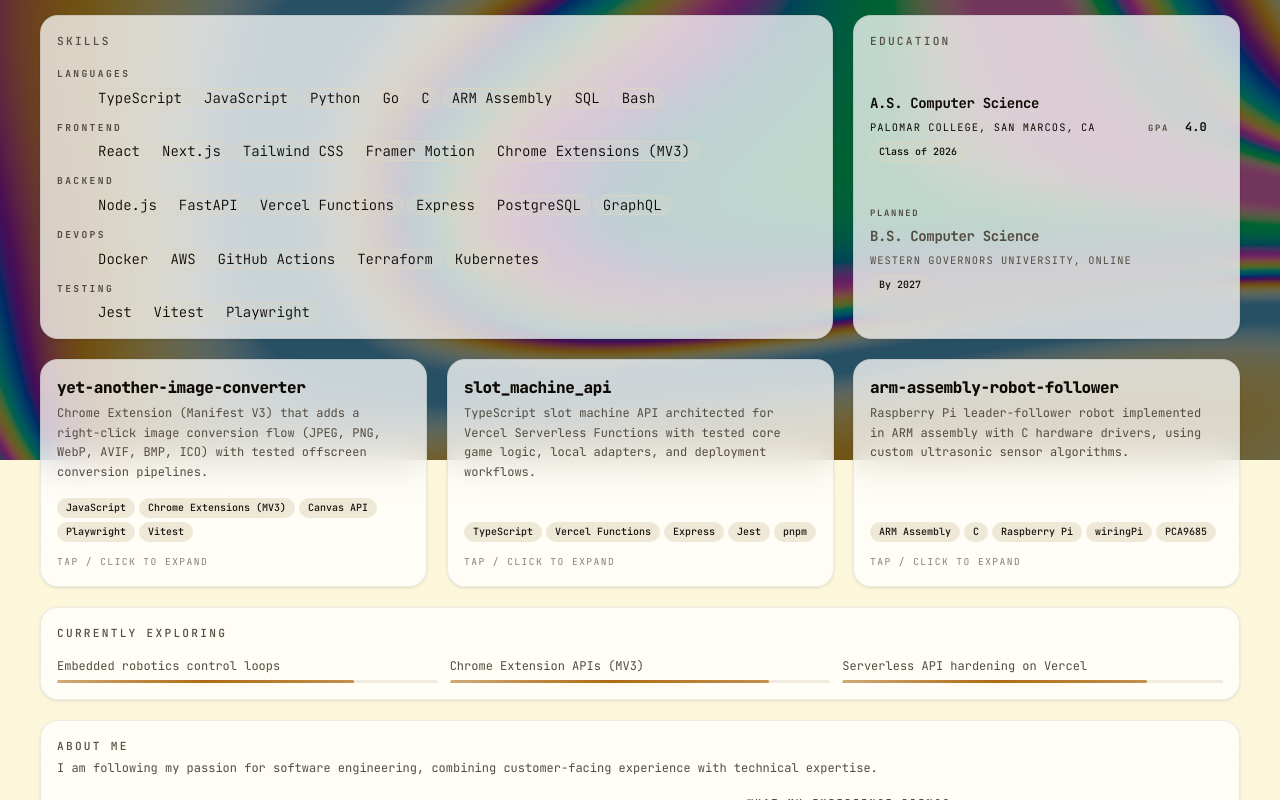
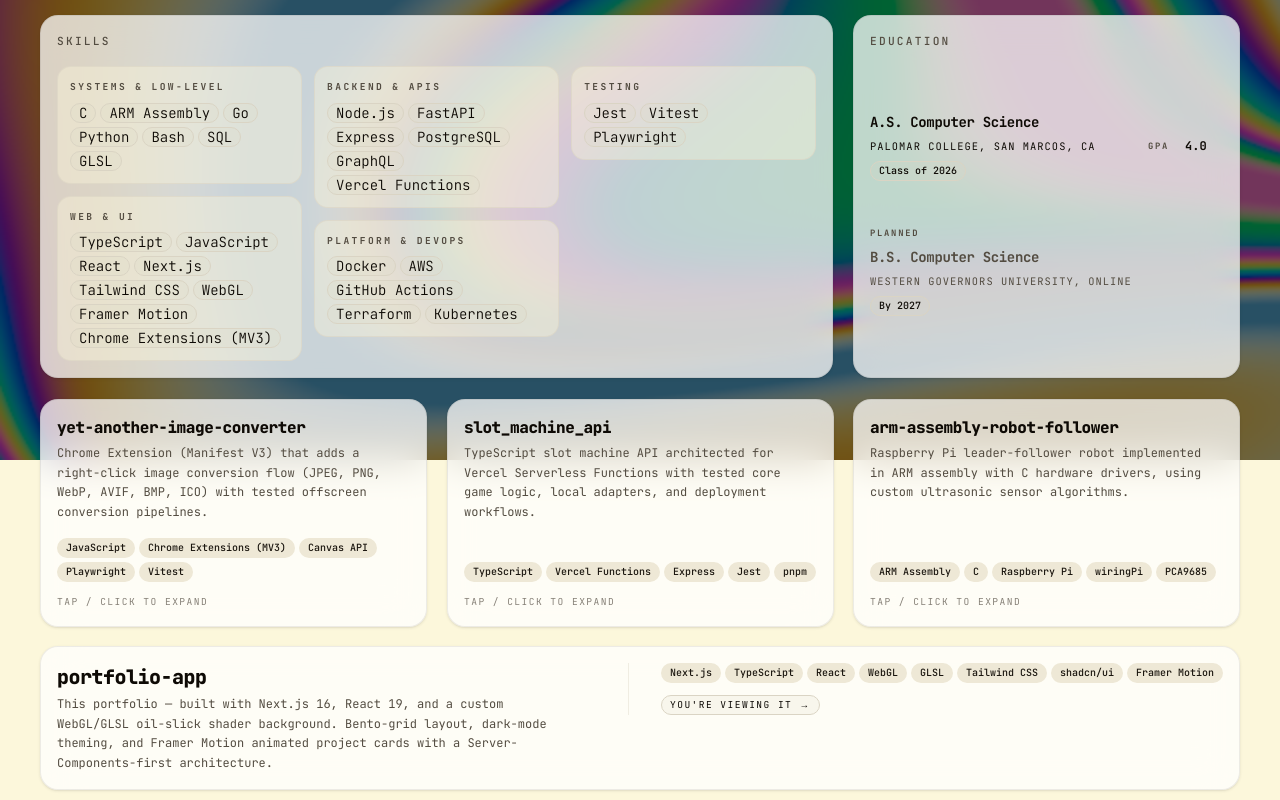
Before and after one commit to mercerius/portfolio-app, a Next.js app: page / in a window 1280 px wide. Shown: the part 340-1140 px from the top of the page. Built offline with nearby package versions, Linux system fonts and the light colour scheme.

Commit message:
fix: update skills categorization and add site project details

```diff
--- a/app/page.tsx
+++ b/app/page.tsx
@@ -162,13 +162,16 @@
                     Skills
                   </CardTitle>
                 </CardHeader>
-                <CardContent className="flex flex-col gap-3">
+                <CardContent className="columns-1 sm:columns-2 lg:columns-3 gap-3">
                   {Object.entries(skills).map(([category, items]) => (
-                    <div key={category} className="flex flex-col gap-1.5">
+                    <div
+                      key={category}
+                      className="break-inside-avoid mb-3 flex flex-col gap-2 rounded-xl border border-border/60 bg-background/40 p-3"
+                    >
                       <span className="text-[0.6rem] font-bold uppercase tracking-[0.25em] text-muted-foreground">
                         {category}
                       </span>
-                      <div className="flex flex-wrap gap-1 pl-8">
+                      <div className="flex flex-wrap gap-1">
                         {items.map((skill) => (
                           <Badge
                             key={skill}
@@ -193,7 +196,7 @@
                     Education
                   </CardTitle>
                 </CardHeader>
-                <CardContent className="flex flex-1 flex-col justify-evenly gap-4">
+                <CardContent className="flex flex-1 flex-col justify-evenly gap-0">
                   <div className="flex-row flex items-center justify-between gap-4">
                     <div className="flex flex-col gap-1.5">
                       <p className="text-sm font-bold tracking-tight text-foreground">
--- a/components/projects-grid.tsx
+++ b/components/projects-grid.tsx
@@ -33,6 +33,7 @@
 
   function hasLiveDemo(live: string, href: string): boolean {
     if (!live.trim()) return false;
+    if (live === "/") return false;
     if (live === href) return false;
     return !live.includes("github.com");
   }
@@ -61,17 +62,14 @@
 
   return (
     <>
-      {projects.map((project, i) => (
+      {projects.map((project, i) => {
+        const isLast = i === projects.length - 1;
+        return (
         <BentoCard
           key={project.name}
-          className="col-span-12 md:col-span-4"
+          className={isLast ? "col-span-12" : "col-span-12 md:col-span-4"}
           index={startIndex + i}
         >
-          {/*
-           * The layoutId element must wrap the visible card surface so framer-motion
-           * can animate it from the grid position to the expanded overlay position.
-           * Fading out when selected prevents a "ghost" card underneath the overlay.
-           */}
           <motion.div
             layoutId={`project-card-${project.name}`}
             className="h-full cursor-pointer"
@@ -80,15 +78,17 @@
             transition={{ duration: 0.12 }}
             onClick={() => open(project.name)}
           >
-            <Card className="h-full flex flex-col justify-between">
+            <Card className={`h-full ${isLast ? "flex flex-col md:flex-row md:items-start md:gap-8" : "flex flex-col justify-between"}`}>
+              <div className={isLast ? "flex flex-col flex-1 min-w-0" : "contents"}>
                 <CardHeader>
-                <CardTitle className="text-base font-black tracking-tight text-foreground">
+                  <CardTitle className={`font-black tracking-tight text-foreground ${isLast ? "text-xl" : "text-base"}`}>
                     {project.name}
                   </CardTitle>
                   <CardDescription>{project.description}</CardDescription>
                 </CardHeader>
+              </div>
 
-              <CardContent className="flex flex-col gap-3">
+              <CardContent className={`flex flex-col gap-3 ${isLast ? "md:min-w-70 md:border-l md:border-border/40 md:pl-8" : ""}`}>
                 <div className="flex flex-wrap gap-1">
                   {project.stack.map((s) => (
                     <Badge key={s} variant="secondary">
@@ -96,14 +96,21 @@
                     </Badge>
                   ))}
                 </div>
+                {isLast && project.live === "/" ? (
+                  <Badge variant="outline" className="w-fit text-[0.6rem] uppercase tracking-[0.15em] font-normal">
+                    You&apos;re viewing it →
+                  </Badge>
+                ) : (
                   <p className="text-[0.6rem] uppercase tracking-[0.15em] text-muted-foreground/70">
                     Tap / click to expand
                   </p>
+                )}
               </CardContent>
             </Card>
           </motion.div>
         </BentoCard>
-      ))}
+        );
+      })}
 
       <AnimatePresence>
         {selected && selectedProject && (
@@ -162,7 +169,8 @@
                       </div>
                     </div>
 
-                    <div className="flex gap-2 pt-1">
+                    <div className="flex flex-wrap gap-2 pt-1">
+                      {selectedProject.href && (
                         <Button asChild size="sm" variant="outline">
                           <a
                             href={selectedProject.href}
@@ -172,6 +180,7 @@
                             View Source ↗
                           </a>
                         </Button>
+                      )}
                       {hasLiveDemo(
                         selectedProject.live,
                         selectedProject.href,
@@ -186,6 +195,11 @@
                           </a>
                         </Button>
                       )}
+                      {selectedProject.live === "/" && (
+                        <Badge variant="outline" className="self-center text-[0.6rem] uppercase tracking-[0.15em] font-normal">
+                          You&apos;re viewing it →
+                        </Badge>
+                      )}
                     </div>
                   </CardContent>
                 </Card>
--- a/lib/data.ts
+++ b/lib/data.ts
@@ -80,32 +80,40 @@
 };
 
 export const skills: Record<string, string[]> = {
-  Languages: [
+  "Systems & Low-Level": [
+    "C",
+    "ARM Assembly",
+    "Go",
+    "Python",
+    "Bash",
+    "SQL",
+    "GLSL",
+  ],
+  "Web & UI": [
     "TypeScript",
     "JavaScript",
-    "Python",
-    "Go",
-    "C",
-    "ARM Assembly",
-    "SQL",
-    "Bash",
-  ],
-  Frontend: [
     "React",
     "Next.js",
     "Tailwind CSS",
+    "WebGL",
     "Framer Motion",
     "Chrome Extensions (MV3)",
   ],
-  Backend: [
+  "Backend & APIs": [
     "Node.js",
     "FastAPI",
-    "Vercel Functions",
     "Express",
     "PostgreSQL",
     "GraphQL",
+    "Vercel Functions",
   ],
-  DevOps: ["Docker", "AWS", "GitHub Actions", "Terraform", "Kubernetes"],
+  "Platform & DevOps": [
+    "Docker",
+    "AWS",
+    "GitHub Actions",
+    "Terraform",
+    "Kubernetes",
+  ],
   Testing: ["Jest", "Vitest", "Playwright"],
 };
 
@@ -170,6 +178,23 @@
     href: "https://github.com/mercerius/arm-assembly-robot-follower",
     live: "",
   },
+  {
+    name: "portfolio-app",
+    description:
+      "This portfolio — built with Next.js 16, React 19, and a custom WebGL/GLSL oil-slick shader background. Bento-grid layout, dark-mode theming, and Framer Motion animated project cards with a Server-Components-first architecture.",
+    stack: [
+      "Next.js",
+      "TypeScript",
+      "React",
+      "WebGL",
+      "GLSL",
+      "Tailwind CSS",
+      "shadcn/ui",
+      "Framer Motion",
+    ],
+    href: "",
+    live: "/",
+  },
 ];
 
 export const education: EducationEntry = {
```
Lines whose indentation alone changed are shown as unchanged.
